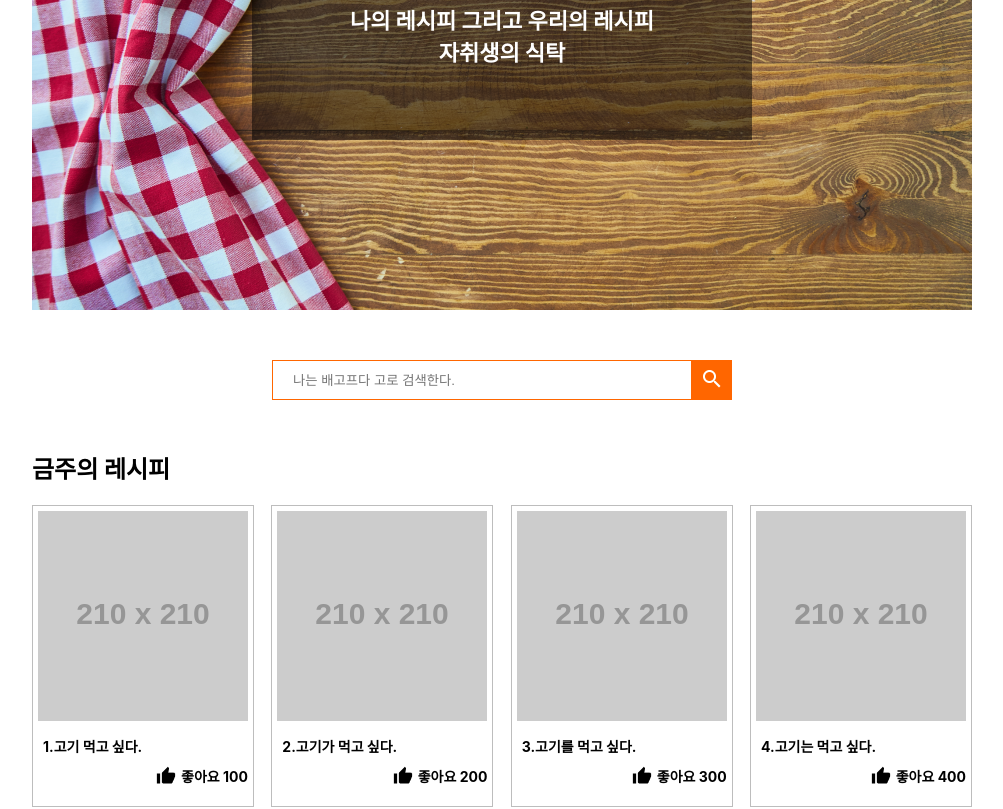
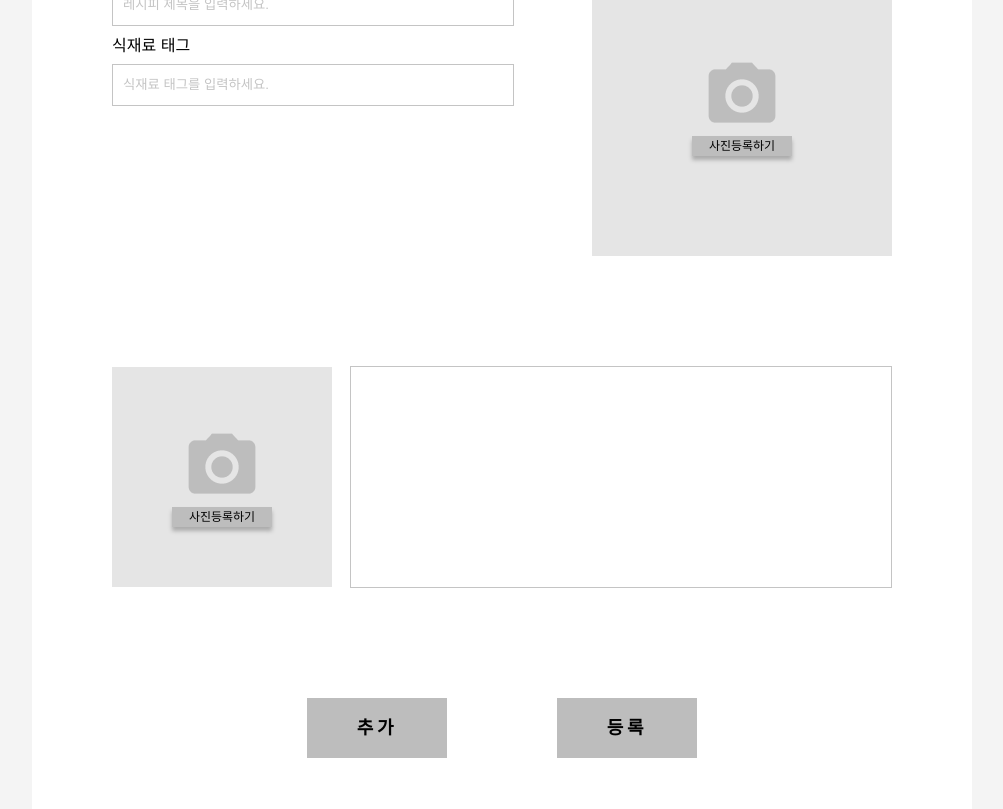
Before and after one commit to shinyunsung/Recipe-Sharing-Service, a React (Create React App) app in the folder recipe-sharing-service/: page /RecipeRegistration in a window 1280 px wide. Shown: the part 300-1109 px from the top of the page, without its empty margins (138-1141 px from the left). Built offline with nearby package versions, Linux system fonts and the light colour scheme.

Commit message:
ADD RecipeRegistration.jsx

```diff
--- a/recipe-sharing-service/src/App.js
+++ b/recipe-sharing-service/src/App.js
@@ -1,12 +1,15 @@
 import React, { Component } from "react";
-import Main from "./container/Main/Main";
+// import Main from "./container/Main/Main";
 // import SearchRecipe from "./container/SearchRecipe/SearchRecipe";
+import RecipeRegistration from "./container/RecipeRegistration/RecipeRegistration";
+
 class App extends Component {
   render() {
     return (
       <>
-        <Main></Main>
+        {/* <Main></Main> */}
         {/* <SearchRecipe></SearchRecipe> */}
+        <RecipeRegistration></RecipeRegistration>
       </>
     );
   }
--- /dev/null
+++ b/recipe-sharing-service/src/container/RecipeRegistration/RecipeRegistration.css
@@ -0,0 +1,3 @@
+body {
+  background-color: #f4f4f4;
+}
--- /dev/null
+++ b/recipe-sharing-service/src/container/RecipeRegistration/RecipeRegistration.jsx
@@ -0,0 +1,184 @@
+import React from "react";
+import { Component } from "react";
+import styled from "styled-components";
+
+import "./RecipeRegistration.css";
+import Header from "../../component/Header/Header";
+
+import Camera from "../../asets/mdi_camera_alt.png";
+class App extends Component {
+  constructor(props) {
+    super(props);
+    this.state = {
+      PopularityRecipe: [],
+    };
+  }
+  render() {
+    const Wrapper = styled.div`
+      margin: 0 auto;
+      padding: 80px;
+      width: 780px;
+      background-color: white;
+    `;
+
+    const Section = styled.div`
+      margin-bottom: 100px;
+      display: flex;
+      justify-content: center;
+    `;
+    const HalfSegmentation = styled.div`
+      display: -webkit-box;
+      justify-content: flex-end;
+      width: 390px;
+    `;
+    const DividingLine = styled.div`
+      border-bottom: 1px solid #c4c4c4;
+      margin-bottom: 40px;
+    `;
+
+    const Subtitle = styled.div`
+      font-size: 16px;
+      line-height: 18px;
+    `;
+
+    const Input = styled.input.attrs({
+      type: "text",
+    })`
+      width: ${(props) => props.width || "380px"};
+      height: ${(props) => props.height || "20px"};
+      padding: 10px;
+      margin: 10px 0;
+      border: 1px solid #c4c4c4;
+      resize: none;
+      ::placeholder {
+        color: #c4c4c4;
+      }
+    `;
+
+    const InputImg = styled.div`
+      width: ${(props) => props.width || "300px"};
+      height: ${(props) => props.width || "300px"};
+      background: #e5e5e5;
+      display: flex;
+      justify-content: center;
+      align-items: center;
+      flex-direction: column;
+    `;
+
+    const InputImgBtn = styled.input.attrs({
+      type: "file",
+      id: "inputImgBtn",
+    })`
+      display: none;
+    `;
+
+    const InputImgLabel = styled.label.attrs({
+      for: "inputImgBtn",
+    })`
+      width: 100px;
+      height: 20px;
+      background: #bdbdbd;
+      font-size: 12px;
+      line-height: 14px;
+      box-shadow: 0px 4px 4px rgba(0, 0, 0, 0.25);
+      cursor: pointer;
+
+      display: felx;
+      justify-content: center;
+      align-items: center;
+    `;
+
+    const DescriptionModule = styled.div`
+      display: flex;
+      align-items: center;
+      justify-content: space-between;
+      width: 100%;
+      // flex-wrap: wrap;
+    `;
+
+    const Button = styled.button`
+      width: 140px;
+      height: 60px;
+
+      background: #bdbdbd;
+      font-weight: 800;
+      font-size: 18px;
+      line-height: 20px;
+      letter-spacing: 0.2em;
+      border: none;
+      &:hover {
+        background: #ff6600;
+        color: white;
+        cursor: pointer;
+      }
+    `;
+    return (
+      <div>
+        <Header></Header>
+        <Wrapper>
+          <h2>레시피 등록</h2>
+          <DividingLine></DividingLine>
+
+          {/* ===== Top section ===== */}
+          <Section>
+            {/* Input Title */}
+            <HalfSegmentation>
+              <label>
+                <Subtitle>레시피 제목</Subtitle>
+                <Input placeholder="레시피 제목을 입력하세요. " />
+              </label>
+              <label>
+                <Subtitle>식재료 태그</Subtitle>
+                <Input placeholder="식재료 태그를 입력하세요. " />
+              </label>
+            </HalfSegmentation>
+
+            {/* Input Img */}
+            <HalfSegmentation>
+              <InputImg>
+                <img src={Camera} alt="등록 아이콘" />
+                <InputImgLabel>
+                  사진등록하기
+                  <InputImgBtn></InputImgBtn>
+                </InputImgLabel>
+              </InputImg>
+            </HalfSegmentation>
+          </Section>
+
+          {/* ===== Body section ===== */}
+          <Section>
+            <DescriptionModule>
+              {/* Input Img */}
+              <InputImg width="220px">
+                <img src={Camera} alt="등록 아이콘" />
+                <InputImgLabel>
+                  사진등록하기
+                  <InputImgBtn></InputImgBtn>
+                </InputImgLabel>
+              </InputImg>
+
+              {/* Input Description */}
+              <Input as="textarea" width="520px" height="200px"></Input>
+            </DescriptionModule>
+          </Section>
+
+          {/* ===== Completion section ===== */}
+          <Section>
+            <div
+              style={{
+                width: "50%",
+                display: "flex",
+                justifyContent: "space-between",
+              }}
+            >
+              <Button>추가</Button>
+              <Button>등록</Button>
+            </div>
+          </Section>
+        </Wrapper>
+      </div>
+    );
+  }
+}
+
+export default App;
```
Also changed, not shown: recipe-sharing-service/src/asets/mdi_camera_alt.png (added).
